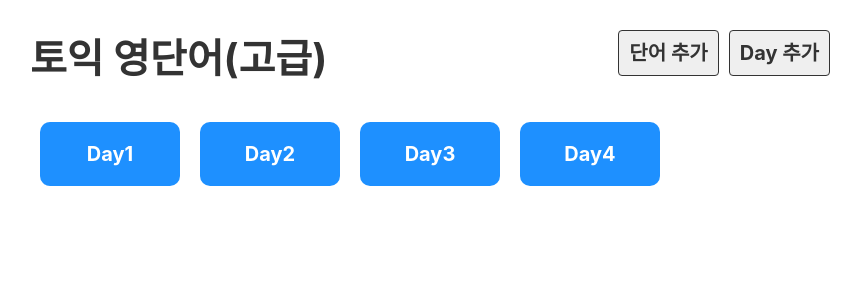
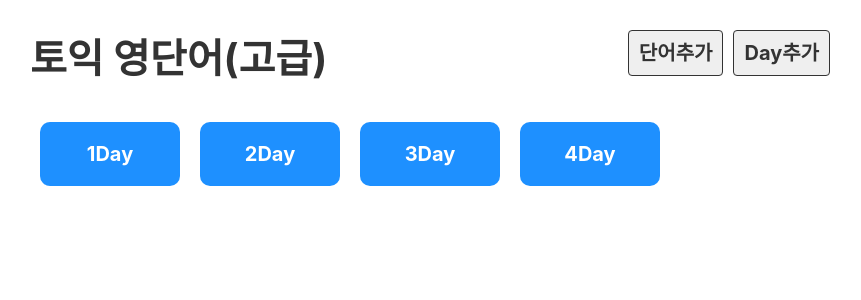
Before and after one commit to ahn-sujin/create-react-app-test, a React (Create React App) app in the folder voca/: page / in a window 1280 px wide. Shown: the top 300 px of the page, without its empty margins (210-1071 px from the left). Built offline with nearby package versions, Linux system fonts and the light colour scheme.

Commit message:
라우터 구현 복습 및 코드 정리

```diff
--- a/voca/src/App.js
+++ b/voca/src/App.js
@@ -1,4 +1,4 @@
-import { BrowserRouter, Route, Routes, Link} from "react-router-dom";
+import {BrowserRouter, Routes, Route} from 'react-router-dom';
 import Header from './component/Header';
 import DayList from './component/DayList';
 import Day from './component/Day';
@@ -7,16 +7,10 @@ function App() {
   return (
     <BrowserRouter>
       <div className="App">
-        <Header />
+        <Header/>
         <Routes>
-          <Route exact path="/" element={<DayList/>} />
-          <Route path="/day/:day" element={<Day/>} />
-          {/* <Route exact path="/">
-            <DayList />
-          </Route>
-          <Route path="/day">
-            <Day />
-          </Route> */}
+          <Route path="/" element={<DayList />}></Route>
+          <Route path="/day/:day" element={<Day />}></Route>
         </Routes>
       </div>
     </BrowserRouter>
--- a/voca/src/component/Day.js
+++ b/voca/src/component/Day.js
@@ -2,10 +2,10 @@ import dummy from '../db/data.json';
 import { useParams } from 'react-router-dom';
 
 const Day = () => {
-    const { day } = useParams();
+    const day = useParams().day;
     const wordList = dummy.words.filter(word => word.day === Number(day));
 
-    // console.log(wordList);
+    console.log(typeof(day));
 
     return(
         <div>
@@ -19,7 +19,7 @@ const Day = () => {
                         </tr>
                     ))}
                 </tbody>
-        </table>
+            </table>
         </div>
     )
 }
--- a/voca/src/component/DayList.js
+++ b/voca/src/component/DayList.js
@@ -1,13 +1,12 @@
+import  {Link} from 'react-router-dom';
 import dummy from '../db/data.json';
-import { Link }  from 'react-router-dom';
 
 const DayList = () => {
-    // console.log(dummy);
     return(
-        <ul className = "list_day">
+        <ul className ="list_day">
             {dummy.days.map(day => (
                 <li key = {day.id}>
-                    <Link to = {`/day/${day.day}`}>Day{day.day}</Link>
+                    <Link to = {`/day/${day.day}`}>{day.day}Day</Link>
                 </li>
             ))}
         </ul>
--- a/voca/src/component/Header.js
+++ b/voca/src/component/Header.js
@@ -1,14 +1,14 @@
-import { Link } from 'react-router-dom';
+import { Link } from 'react-router-dom'
 
 const Header = () => {
     return(
-        <div className = "header">
+        <div className="header">
             <h1>
-                <Link to ="/">토익 영단어(고급)</Link>
+                <Link to = "/">토익 영단어(고급)</Link>
             </h1>
-            <div className = "menu">
-                <a href="/" className = "link">단어 추가</a>
-                <a href="/" className = "link">Day 추가</a>
+            <div className ="menu">
+                <a href="/" className="link">단어추가</a>
+                <a href="/" className="link">Day추가</a>
             </div>
         </div>
     )
```
